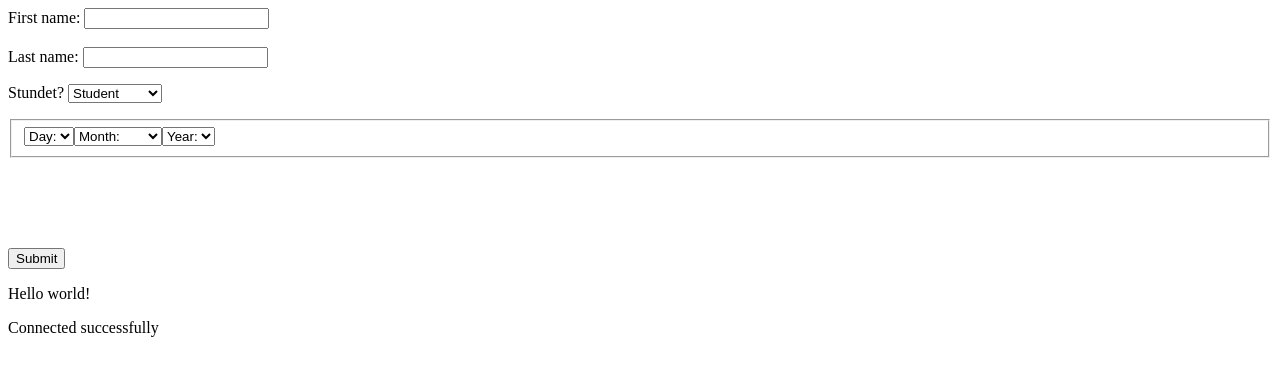
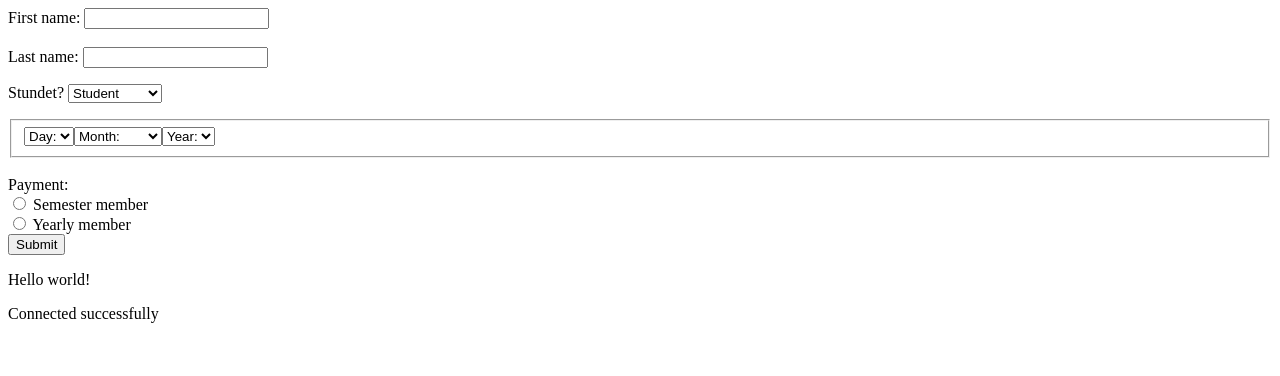
Before and after one commit to AndreasJacobsen/tjenester_HiOA_Gaming, a PHP site: page / in a window 1280 px wide. Shown: the top 376 px of the page. Run offline with PHP 8.4, Linux system fonts and the light colour scheme; some libraries are stand-ins or nearby versions.

Commit message:
Radioknapper for årlig og semesterbetaling, det er ingen håndtering for dette direkte i databasen. Men via kan via en funksjon i php lese av dato-feltene i databasen, som sier når en person ble medlem. sammenlikne med om personen har betalt årlig eller semester og returnere om pesronen er medlem

```diff
--- a/index.php
+++ b/index.php
@@ -1,5 +1,5 @@
 <!DOCTYPE html>
-<html xmlns="http://www.w3.org/1999/html">
+<html>
 <body>
 <head>
     <meta charset="UTF-8">
@@ -22,29 +22,22 @@
         </select>
         <!-- Birthday picker made by abecoffman
          github repo: https://github.com/abecoffman/birthdaypicker -->
-        <!--<script type="text/javascript">
-            $(document).ready(function(){
-                $("#picker1").birthdaypicker({});
-            });
-        </script>-->
         <script type="text/javascript">
             $(document).ready(function(){
                 $("#picker2").birthdaypicker({
                     maxAge: 120,
                     dateFormat: "littleEndian",
                     monthFormat: "long",
-
                 });
             });
         </script>
     <div class="picker" id="picker2"></div>
+            <br>
+    Payment: <br>
+    <input type="radio" name="semester" value="Semester payment"> Semester member<br>
+    <input type="radio" name="semester" value="Yearly payment"> Yearly member<br>
 
-    <div id="container">
-        <div id="examples">
-            <div class="picker" id="picker1"></div>
-
-            <br><br><br><br><br>
-            <input type="submit" value="Submit">
+    <input type="submit" value="Submit">
 
 </form>
 
```
